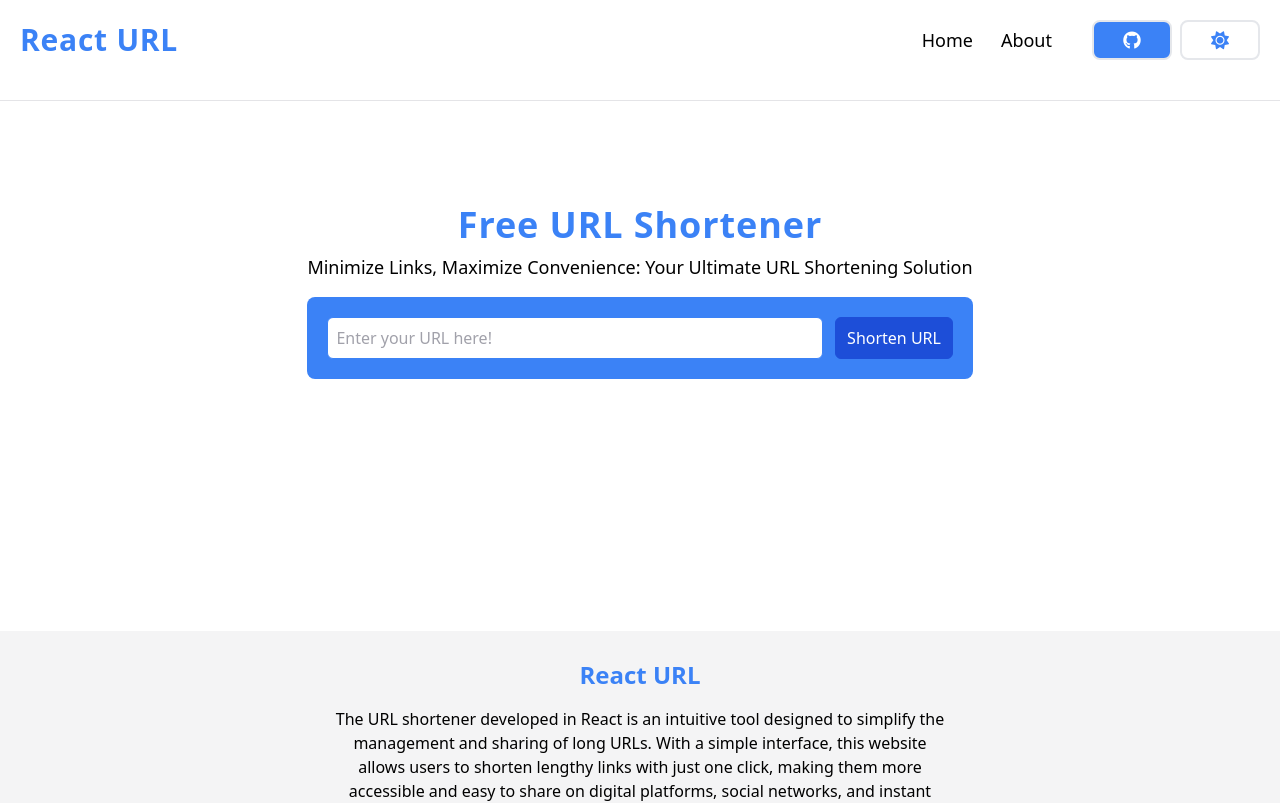
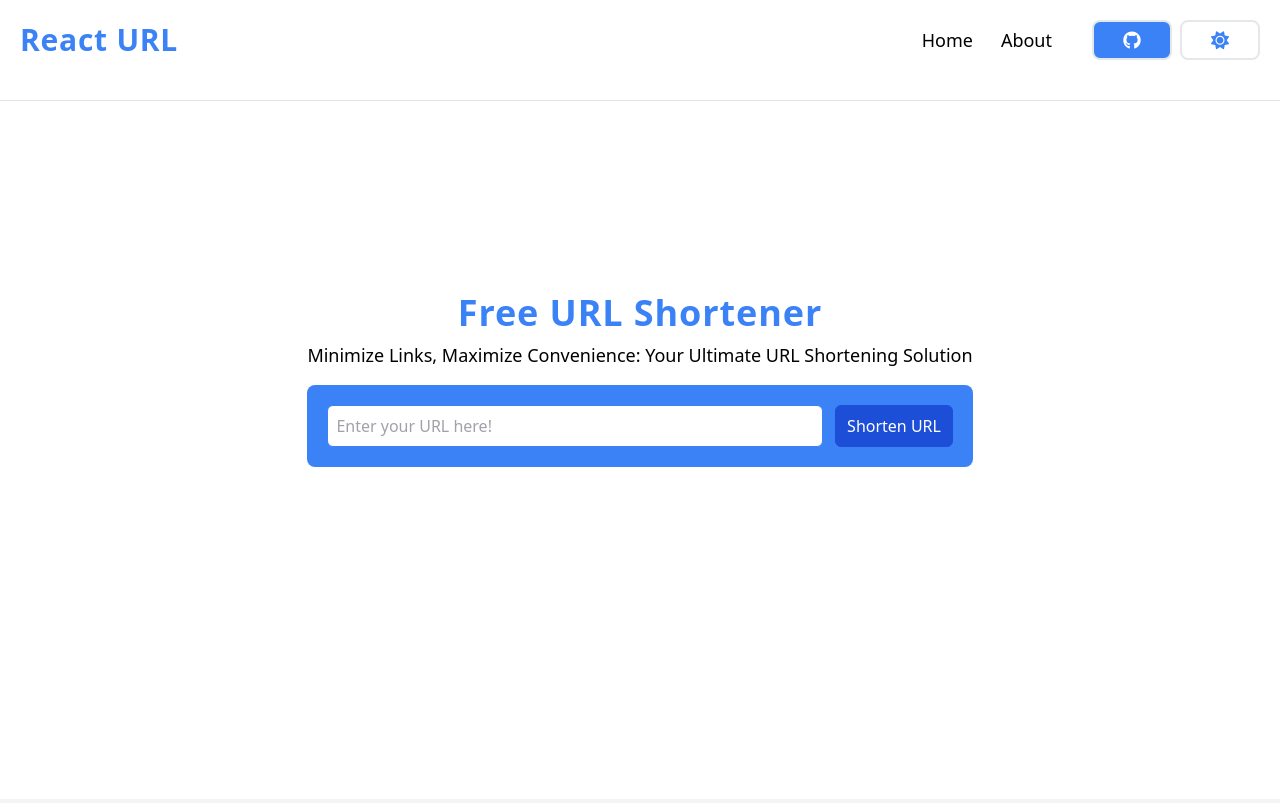
Before and after one commit to OVasconceloss/url-shortener, a React (Vite) app: page / in a window 1280 px wide. Shown: the top 803 px of the page. Built offline with nearby package versions, Linux system fonts and the light colour scheme; no server answers.

Commit message:
:lipstick: style: change the padding size of the main section

```diff
--- a/src/pages/home.jsx
+++ b/src/pages/home.jsx
@@ -13,8 +13,8 @@ const Home = () => {
         <>
         <Header />
         <hr className="mt-5 border-zinc-200 dark:border-slate-700" />
-        <main className="px-5 py-12 h-full flex flex-col items-center justify-center dark:bg-slate-800">
-            <section className="p-5 mt-7 flex-col items-center justify-center">
+        <main className="px-5 py-32 h-full flex flex-col items-center justify-center dark:bg-slate-800">
+            <section className="p-5 mt-9 flex-col items-center justify-center">
                 <div className="flex flex-col items-center justify-center">
                     <h2 className="py-2 text-4xl font-bold text-blue-500 tracking-wide uper">Free URL Shortener</h2>
                     <p className="pb-2 text-lg dark:text-white">Minimize Links, Maximize Convenience: Your Ultimate URL Shortening Solution</p>
```
